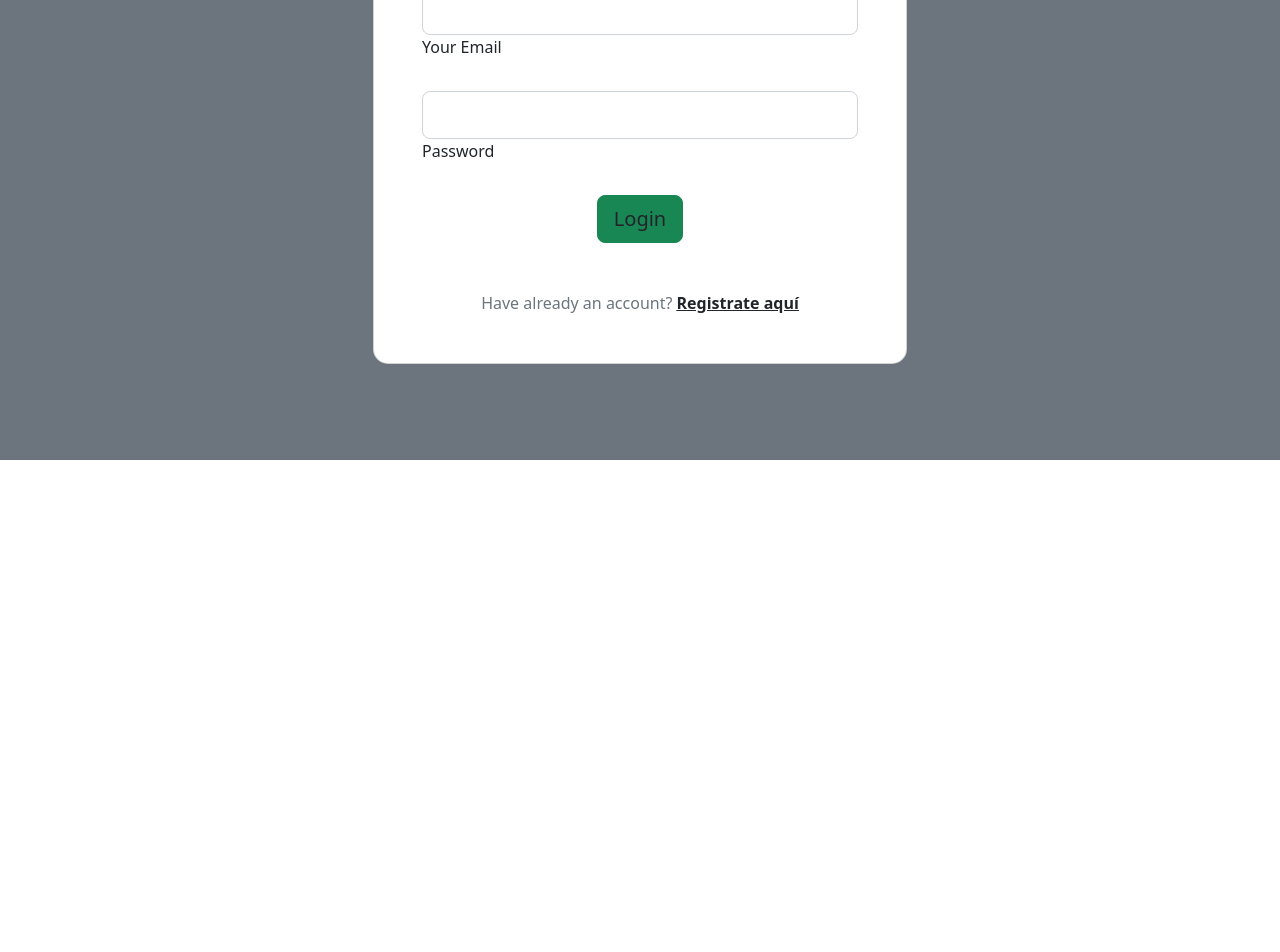
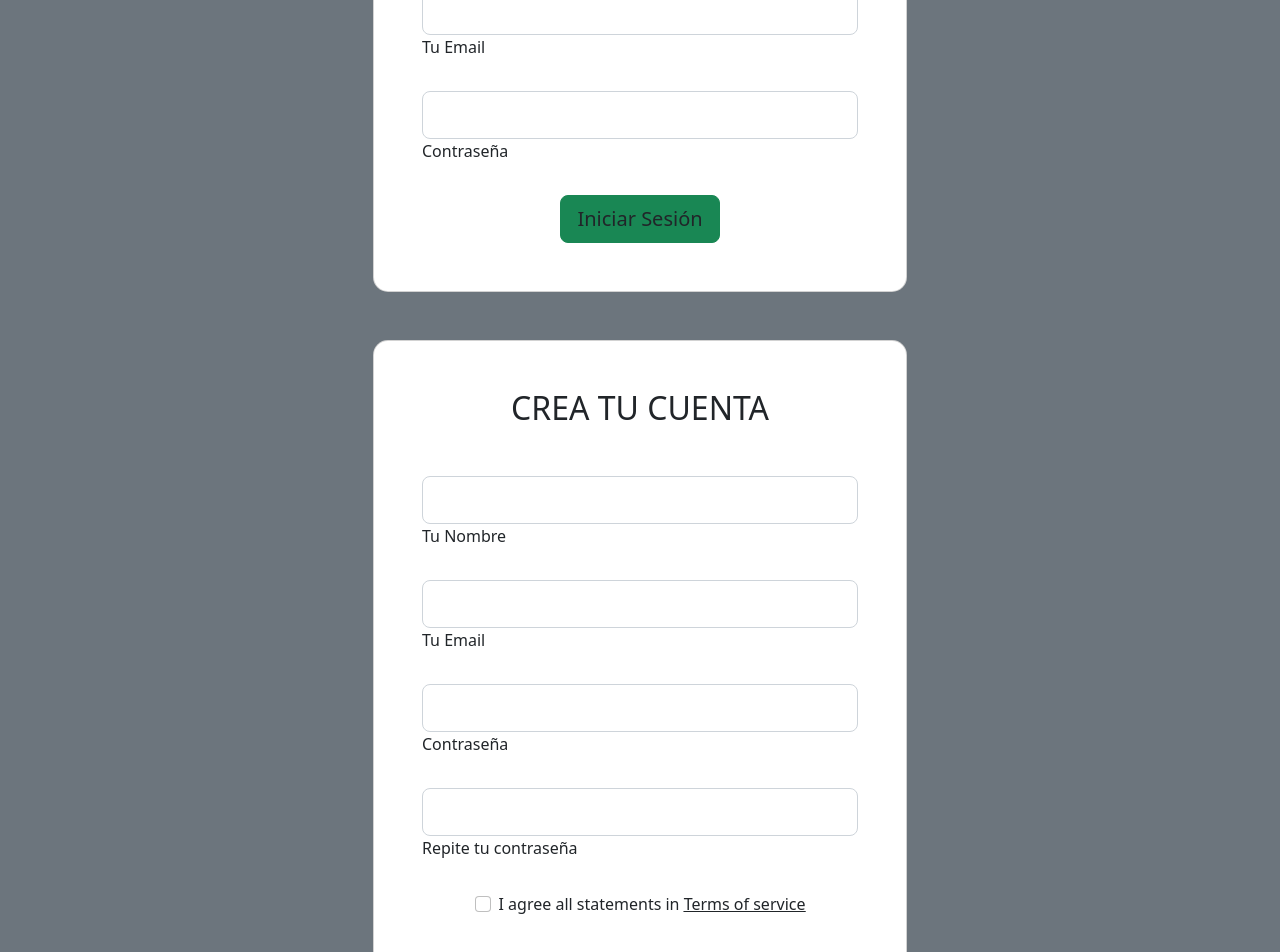
Before and after one commit to DanielM0802/proyecto-especializacion, a Vue app: page / in a window 1280 px wide. Shown: the part 300-1252 px from the top of the page. Before the commit the page ends 800 px from the top, so only its background shows below. Built offline with nearby package versions, Linux system fonts and the light colour scheme.

Commit message:
componente para ver sesiones de estudio

```diff
--- a/src/components/LoginApp.vue
+++ b/src/components/LoginApp.vue
@@ -9,18 +9,16 @@
               <form>
                 <div class="form-outline mb-4">
                   <input type="email" id="form3Example3cg" class="form-control form-control-lg" />
-                  <label class="form-label" for="form3Example3cg">Your Email</label>
+                  <label class="form-label" for="form3Example3cg">Tu Email</label>
                 </div>
                 <div class="form-outline mb-4">
                   <input type="password" id="form3Example4cg" class="form-control form-control-lg" />
-                  <label class="form-label" for="form3Example4cg">Password</label>
+                  <label class="form-label" for="form3Example4cg">Contraseña</label>
                 </div>
                 <div class="d-flex justify-content-center">
                   <button type="button"
-                    class="btn btn-success btn-block btn-lg gradient-custom-4 text-body">Login</button>
+                    class="btn btn-success btn-block btn-lg gradient-custom-4 text-body">Iniciar Sesión</button>
                 </div>
-                <p class="text-center text-muted mt-5 mb-0">Have already an account? <a href="#!"
-                    class="fw-bold text-body"><u>Registrate aquí</u></a></p>
               </form>
             </div>
           </div>
--- a/src/components/OptionForm.vue
+++ b/src/components/OptionForm.vue
@@ -3,14 +3,15 @@
     <div class="container">
         <ul class="nav nav-pills nav-justified mb-3" id="ex1" role="tablist">
         <li class="nav-item" @click="onClick(true)">
-            <a class="nav-link active">Login</a>
+            <a class="nav-link" :class="{active : mostrarLogin}">Login</a>
         </li>
-        <li class="nav-item" @click="onClick(false)">
-            <a class="nav-link">Registro</a>
+        <li class="nav-item" @click="onClick(false)" >
+            <a class="nav-link" :class="{active : !mostrarLogin}">Registro</a>
         </li>
         </ul>
         <LoginApp v-if="mostrarLogin"/>
-        <RegisterForm v-if="!mostrarLogin"/>
+        <RegisterForm v-if="mostrarLogin"/>
+        <SesionEstudio v-if="!mostrarLogin"/>
     </div>
 </div>
 
@@ -20,15 +21,17 @@
 <script>
 import LoginApp from './LoginApp.vue'
 import RegisterForm from './RegisterForm.vue'
+import SesionEstudio from './SesionEstudio.vue'
 
 export default {
     components: {
         LoginApp,
-        RegisterForm
+        RegisterForm,
+        SesionEstudio
     },
     data(){
         return {
-            mostrarLogin: true
+            mostrarLogin: true,
         }
     },
     methods: {
--- a/src/components/RegisterForm.vue
+++ b/src/components/RegisterForm.vue
@@ -5,28 +5,28 @@
         <div class="col-12 col-md-9 col-lg-7 col-xl-6">
           <div class="card" style="border-radius: 15px;">
             <div class="card-body p-5">
-              <h2 class="text-uppercase text-center mb-5">Create an account</h2>
+              <h2 class="text-uppercase text-center mb-5">Crea tu cuenta</h2>
 
               <form>
 
                 <div class="form-outline mb-4">
                   <input type="text" id="form3Example1cg" class="form-control form-control-lg" />
-                  <label class="form-label" for="form3Example1cg">Your Name</label>
+                  <label class="form-label" for="form3Example1cg">Tu Nombre</label>
                 </div>
 
                 <div class="form-outline mb-4">
                   <input type="email" id="form3Example3cg" class="form-control form-control-lg" />
-                  <label class="form-label" for="form3Example3cg">Your Email</label>
+                  <label class="form-label" for="form3Example3cg">Tu Email</label>
                 </div>
 
                 <div class="form-outline mb-4">
                   <input type="password" id="form3Example4cg" class="form-control form-control-lg" />
-                  <label class="form-label" for="form3Example4cg">Password</label>
+                  <label class="form-label" for="form3Example4cg">Contraseña</label>
                 </div>
 
                 <div class="form-outline mb-4">
                   <input type="password" id="form3Example4cdg" class="form-control form-control-lg" />
-                  <label class="form-label" for="form3Example4cdg">Repeat your password</label>
+                  <label class="form-label" for="form3Example4cdg">Repite tu contraseña</label>
                 </div>
 
                 <div class="form-check d-flex justify-content-center mb-5">
@@ -38,11 +38,8 @@
 
                 <div class="d-flex justify-content-center">
                   <button type="button"
-                    class="btn btn-success btn-block btn-lg gradient-custom-4 text-body">Register</button>
+                    class="btn btn-success btn-block btn-lg gradient-custom-4 text-body">Registrarme</button>
                 </div>
-
-                <p class="text-center text-muted mt-5 mb-0">Have already an account? <a href="#!"
-                    class="fw-bold text-body"><u>Login here</u></a></p>
 
               </form>
 
--- /dev/null
+++ b/src/components/SesionEstudio.vue
@@ -0,0 +1,83 @@
+<template>
+  <h1>{{sesion.username}}</h1>
+</template>
+
+<script>
+export default {
+    data(){
+        return{
+            sesion :
+                {
+                id: 1,
+                username: "zmorrott0",
+                sessions: [
+                    {
+                        id: 1,
+                        date: "02/11/2021",
+                        score: 3.9,
+                        duration: 60
+                    },
+                    {
+                        id: 2,
+                        date: "09/14/2021",
+                        score: 1.6,
+                        duration: 13
+                    },
+                    {
+                        id: 3,
+                        date: "10/19/2021",
+                        score: 4.1,
+                        duration: 47
+                    },
+                    {
+                        id: 4,
+                        date: "03/10/2021",
+                        score: 1.2,
+                        duration: 32
+                    },
+                    {
+                        id: 5,
+                        date: "02/06/2022",
+                        score: 1.5,
+                        duration: 56
+                    },
+                    {
+                        id: 6,
+                        date: "04/18/2021",
+                        score: 1.2,
+                        duration: 55
+                    },
+                    {
+                        id: 7,
+                        date: "12/14/2021",
+                        score: 1.2,
+                        duration: 42
+                    },
+                    {
+                        id: 8,
+                        date: "09/26/2021",
+                        score: 4.3,
+                        duration: 32
+                    },
+                    {
+                        id: 9,
+                        date: "02/01/2021",
+                        score: 3.5,
+                        duration: 17
+                    },
+                    {
+                        id: 10,
+                        date: "08/07/2021",
+                        score: 2.9,
+                        duration: 55
+                    }
+                ]
+                },
+        }
+    }
+}
+</script>
+
+<style>
+
+</style>
```
